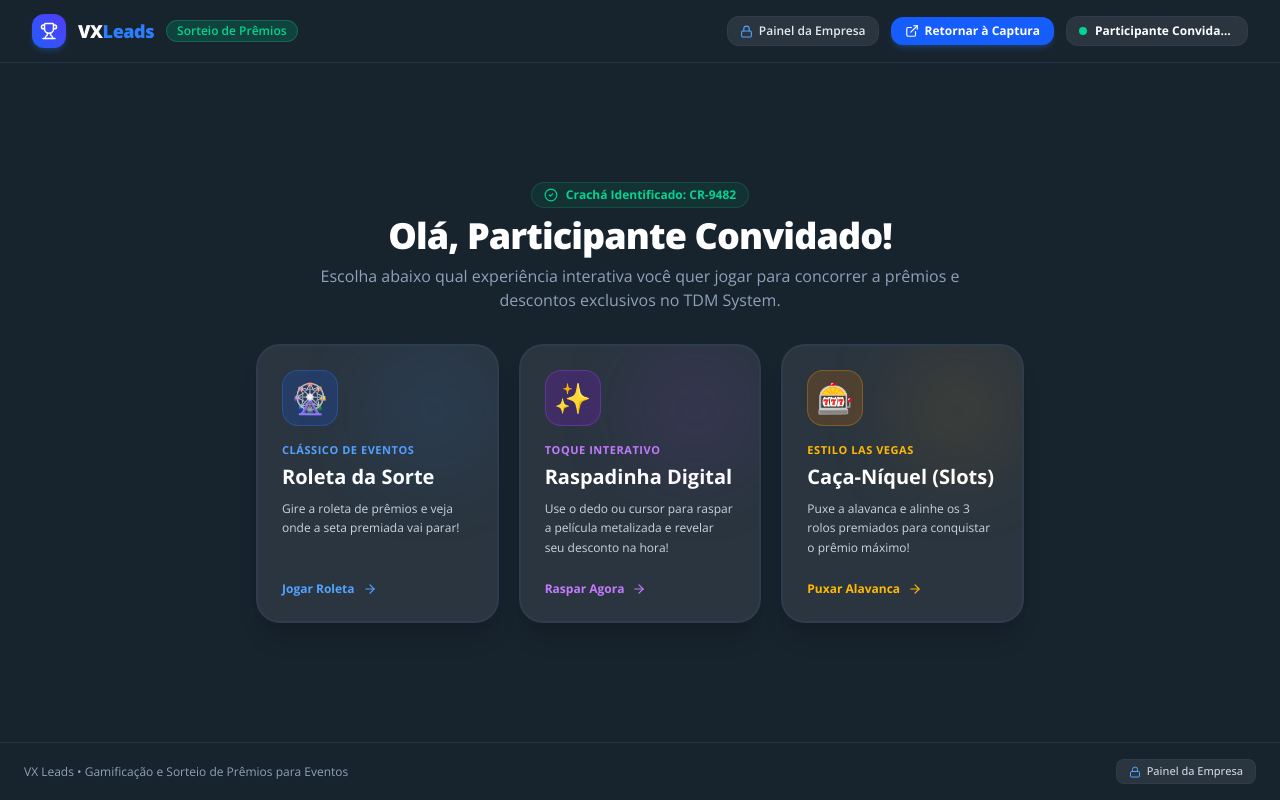
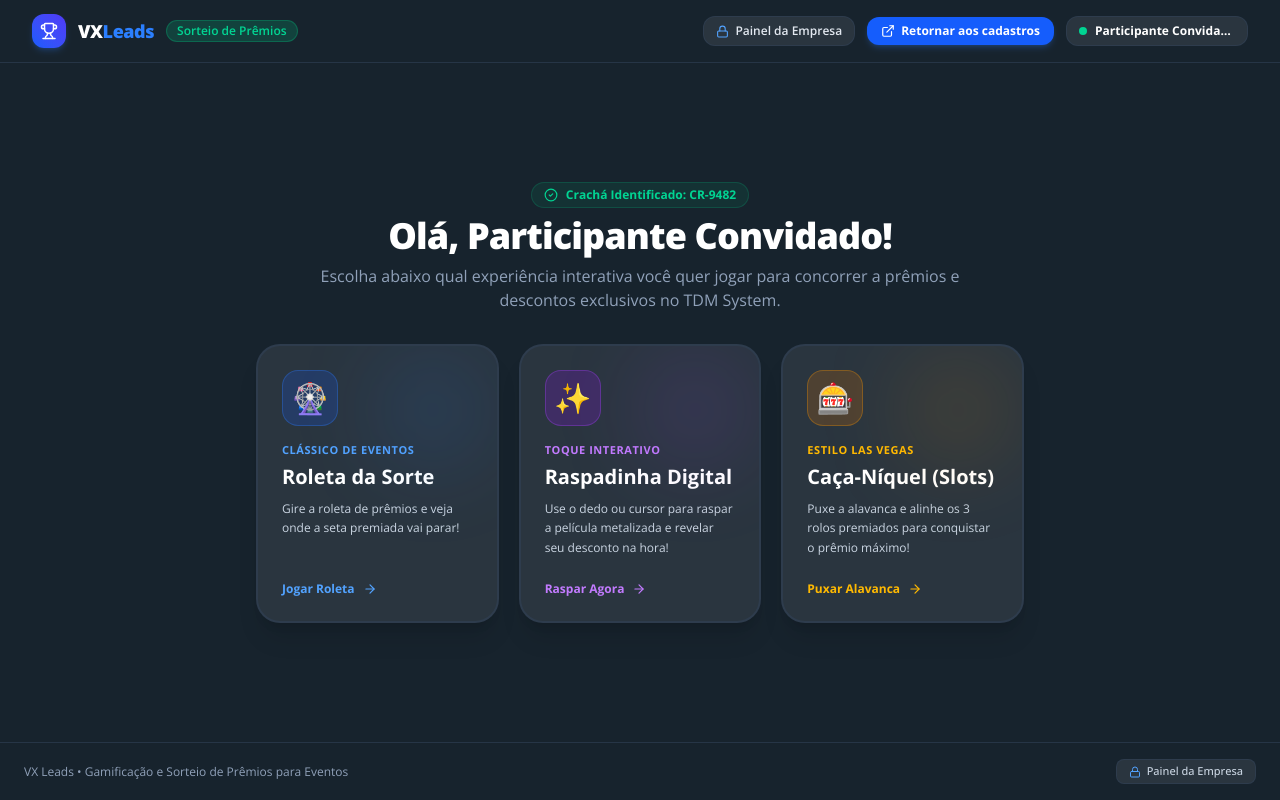
Before and after one commit to paranhosmkt/VXleads, a React (Vite) app: page /triagem in a window 1280 px wide. Built offline with nearby package versions, Linux system fonts and the light colour scheme; no server answers; the database is empty.

Commit message:
refactor: simplify UI and navigation labels
Update navigation labels for consistency and restrict access to the lead panel during the final voucher screen to streamline the user flow.

```diff
--- a/src/pages/PrototypeRoulette.tsx
+++ b/src/pages/PrototypeRoulette.tsx
@@ -1045,10 +1045,10 @@ Content-Type: application/json
                     }
                   }}
                   className="w-full sm:w-auto px-7 py-3.5 rounded-xl bg-blue-600 hover:bg-blue-500 text-white font-bold text-sm transition-colors flex items-center justify-center gap-2 cursor-pointer shadow-lg shadow-blue-600/20"
-                  title="Retornar ao Base44 com todos os dados preenchidos: prêmio, voucher, crachá e respostas de triagem"
+                  title="Retornar aos cadastros com todos os dados preenchidos: prêmio, voucher e dados do participante"
                 >
                   <RotateCcw size={16} />
-                  <span>Retornar à Captura no Base44</span>
+                  <span>Retornar aos cadastros</span>
                 </button>
 
                 <button
@@ -1176,6 +1176,7 @@ Content-Type: application/json
       {/* Discrete Footer Link */}
       <footer className="border-t border-slate-900 bg-slate-950 py-4 px-6 text-center text-xs text-slate-500 flex flex-col sm:flex-row items-center justify-between gap-3">
         <p>VX Leads • Protótipo Funcional de Gamificação, Triagem e Integração com Planilhas</p>
+        {step !== 'won' && (
           <RouterLink
             to="/leads"
             className="inline-flex items-center gap-1.5 px-3 py-1 rounded-lg bg-slate-900 hover:bg-blue-600/20 text-slate-400 hover:text-blue-400 border border-slate-800 hover:border-blue-500/40 text-[11px] font-medium transition-colors"
@@ -1184,6 +1185,7 @@ Content-Type: application/json
             <Lock size={12} className="text-blue-400" />
             <span>Painel da Empresa</span>
           </RouterLink>
+        )}
       </footer>
     </div>
   );
--- a/src/pages/RoletaPremioPage.tsx
+++ b/src/pages/RoletaPremioPage.tsx
@@ -378,16 +378,10 @@ export default function RoletaPremioPage() {
                         })}
                         className="px-4 py-2 rounded-xl bg-blue-600 hover:bg-blue-500 text-white text-xs font-bold transition-all shadow-md cursor-pointer flex items-center gap-1.5"
                       >
-                        Retornar ao Base44
+                        Retornar aos cadastros
                         <ExternalLink size={14} />
                       </button>
                     )}
-                    <RouterLink
-                      to="/leads"
-                      className="px-4 py-2 rounded-xl bg-[#17232d] hover:bg-[#202d38] text-slate-300 hover:text-white text-xs font-bold transition-all border border-slate-700/60 cursor-pointer"
-                    >
-                      Acessar Painel Comercial
-                    </RouterLink>
                   </div>
                 </div>
               ) : (
@@ -691,10 +685,10 @@ export default function RoletaPremioPage() {
                     }
                   }}
                   className="w-full sm:w-auto px-7 py-3.5 rounded-xl bg-blue-600 hover:bg-blue-500 text-white font-bold text-sm transition-colors flex items-center justify-center gap-2 cursor-pointer shadow-lg shadow-blue-600/20"
-                  title="Retornar ao Base44 com prêmio, voucher e dados do participante preenchidos"
+                  title="Retornar aos cadastros com prêmio, voucher e dados do participante preenchidos"
                 >
                   <RotateCcw size={16} />
-                  <span>Retornar à Captura no Base44</span>
+                  <span>Retornar aos cadastros</span>
                 </button>
 
                 <RouterLink
@@ -714,6 +708,7 @@ export default function RoletaPremioPage() {
       {/* Footer with link to Company Panel */}
       <footer className="border-t border-slate-700/60 bg-[#17232d] py-4 px-6 text-center text-xs text-slate-400 flex flex-col sm:flex-row items-center justify-between gap-3">
         <p>VX Leads • Gamificação, Triagem e Direcionamento de Produtos</p>
+        {step !== 'won' && !existingDraw && (
           <RouterLink
             to="/leads"
             className="inline-flex items-center gap-1.5 px-3 py-1 rounded-lg bg-[#2a353f] hover:bg-blue-600/20 text-slate-300 hover:text-blue-400 border border-slate-700 hover:border-blue-500/40 text-[11px] font-medium transition-colors"
@@ -722,6 +717,7 @@ export default function RoletaPremioPage() {
             <Gift size={12} className="text-blue-400" />
             <span>Painel da Empresa</span>
           </RouterLink>
+        )}
       </footer>
     </div>
   );
--- a/src/pages/TriagemPage.tsx
+++ b/src/pages/TriagemPage.tsx
@@ -490,7 +490,8 @@ export default function TriagemPage() {
 
         {/* Quick Action Navigation Buttons */}
         <div className="flex items-center gap-2 sm:gap-3">
-          {/* Link to Commercial Leads Panel */}
+          {/* Link to Commercial Leads Panel - hidden when on result screen */}
+          {currentStep !== 'voucher_final' && (
             <button
               onClick={() => navigate('/leads')}
               className="flex items-center gap-1.5 px-3 py-1.5 rounded-xl bg-[#2a353f] hover:bg-[#34424e] text-slate-200 text-xs font-semibold border border-slate-700/60 transition-colors cursor-pointer"
@@ -499,16 +500,17 @@ export default function TriagemPage() {
               <Lock size={13} className="text-blue-400" />
               <span className="hidden md:inline">Painel da Empresa</span>
             </button>
+          )}
 
           {/* Button: Return to Base44 to scan next user */}
           <a
             href={generateBase44ReturnUrl()}
             className="flex items-center gap-1.5 px-3.5 py-1.5 rounded-xl bg-blue-600 hover:bg-blue-500 text-white text-xs font-bold shadow-md shadow-blue-500/20 transition-all cursor-pointer"
-            title="Voltar para o app do Base44 para escanear nova pessoa"
+            title="Voltar aos cadastros para escanear nova pessoa"
           >
             <ExternalLink size={14} />
-            <span className="hidden sm:inline">Retornar à Captura</span>
-            <span className="sm:hidden">Captura</span>
+            <span className="hidden sm:inline">Retornar aos cadastros</span>
+            <span className="sm:hidden">Cadastros</span>
           </a>
 
           {/* Participant Mini Badge */}
@@ -979,19 +981,10 @@ export default function TriagemPage() {
                 <button
                   onClick={() => handleExecuteReturn()}
                   className="w-full sm:w-auto px-7 py-3.5 rounded-xl bg-gradient-to-r from-blue-600 to-indigo-600 hover:from-blue-500 hover:to-indigo-500 text-white font-bold text-sm transition-all flex items-center justify-center gap-2 shadow-lg shadow-blue-600/20 cursor-pointer"
-                  title="Retornar ao Base44 com todos os dados preenchidos: nome, crachá, prêmio e voucher"
+                  title="Retornar aos cadastros com todos os dados preenchidos: nome, crachá, prêmio e voucher"
                 >
                   <ExternalLink size={16} />
-                  <span>Retornar à Captura no Base44</span>
-                </button>
-
-                <button
-                  onClick={() => navigate('/leads')}
-                  className="w-full sm:w-auto px-5 py-3.5 rounded-xl bg-[#17232d] hover:bg-[#202d38] text-slate-200 font-semibold text-sm transition-colors flex items-center justify-center gap-2 cursor-pointer border border-slate-700/60"
-                  title="Acessar painel de leads captados da empresa"
-                >
-                  <Lock size={15} className="text-blue-400" />
-                  <span>Painel da Empresa</span>
+                  <span>Retornar aos cadastros</span>
                 </button>
               </div>
             </div>
@@ -1003,6 +996,7 @@ export default function TriagemPage() {
       {/* Footer with link to Company Panel */}
       <footer className="border-t border-slate-700/60 bg-[#17232d] py-4 px-6 text-center text-xs text-slate-400 flex flex-col sm:flex-row items-center justify-between gap-3 mt-auto font-['Open_Sans',sans-serif]">
         <p>VX Leads • Gamificação e Sorteio de Prêmios para Eventos</p>
+        {currentStep !== 'voucher_final' && (
           <button
             onClick={() => navigate('/leads')}
             className="inline-flex items-center gap-1.5 px-3 py-1 rounded-lg bg-[#2a353f] hover:bg-[#34424e] text-slate-300 hover:text-white border border-slate-700/60 text-[11px] font-medium transition-colors cursor-pointer"
@@ -1011,6 +1005,7 @@ export default function TriagemPage() {
             <Lock size={12} className="text-blue-400" />
             <span>Painel da Empresa</span>
           </button>
+        )}
       </footer>
     </div>
   );
```
Lines whose indentation alone changed are shown as unchanged.
